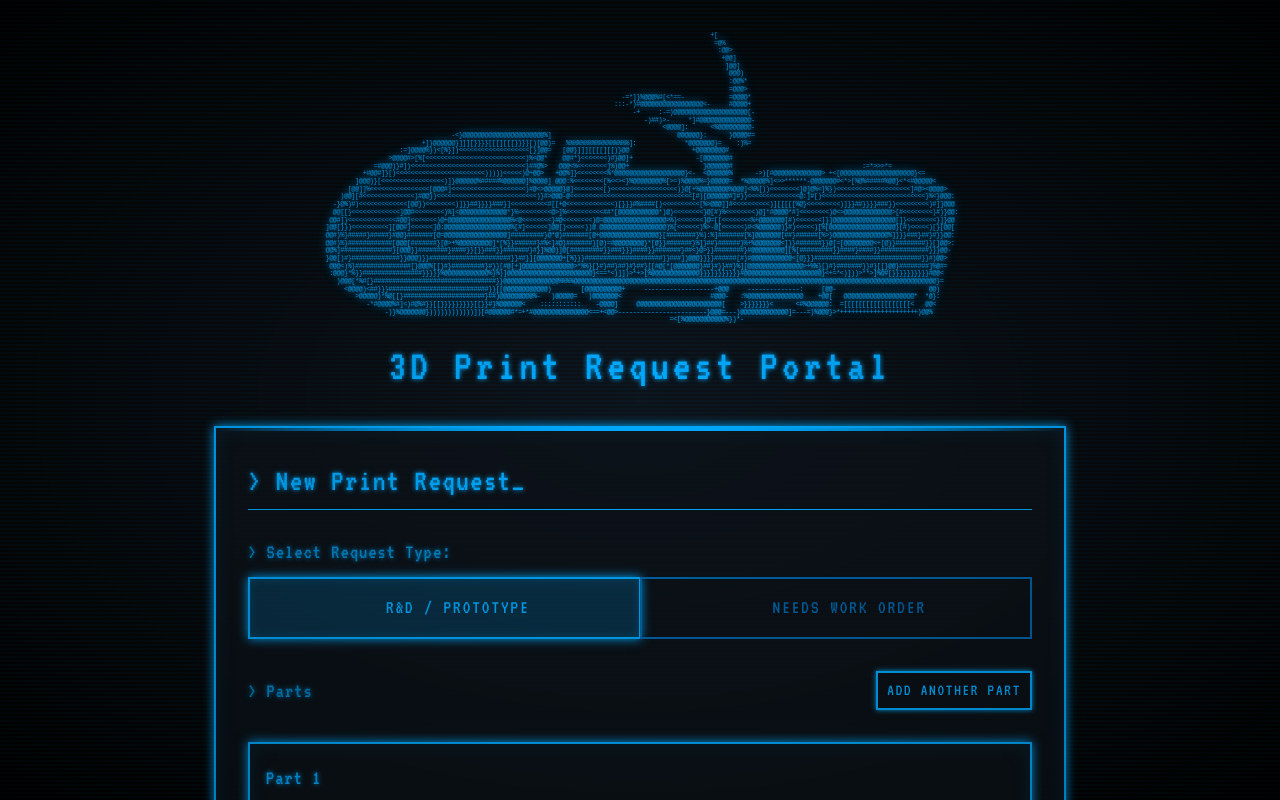
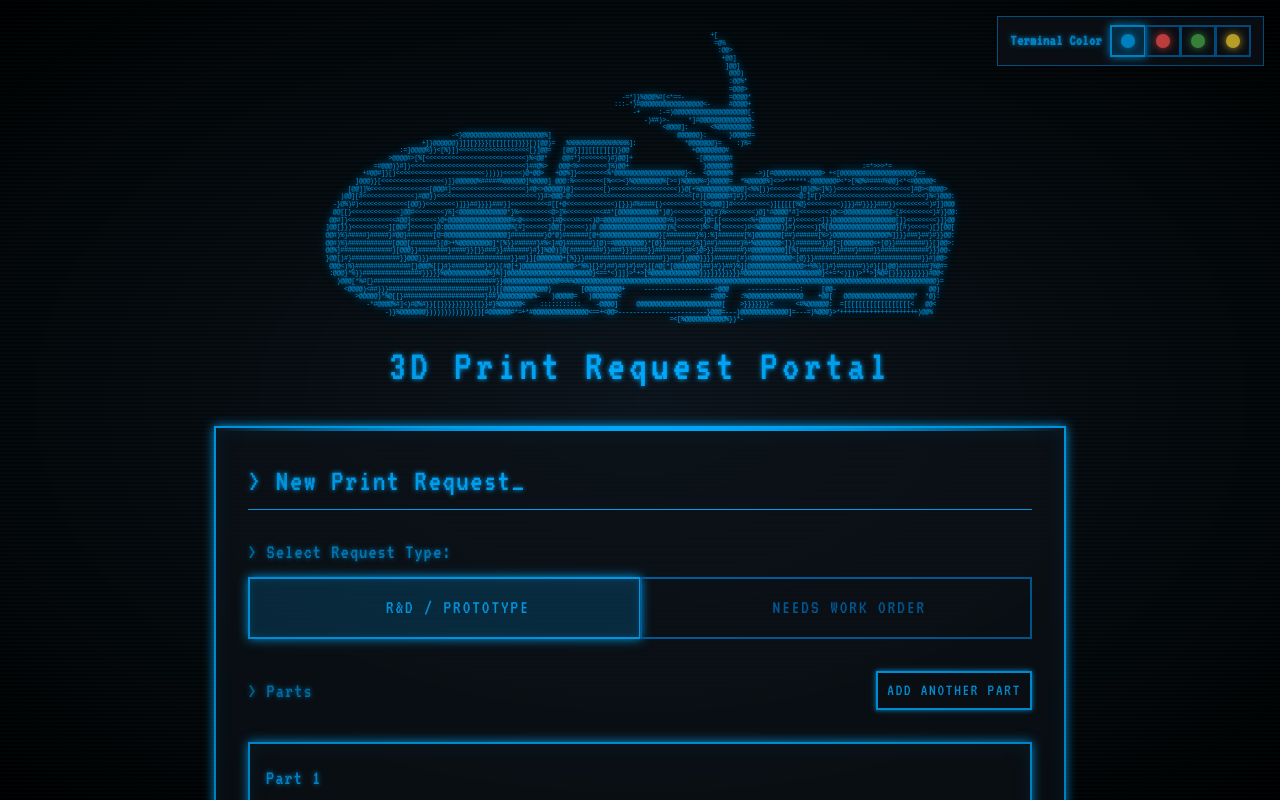
Before and after one commit to IgesAI/Printingportal, a Next.js app: page / in a window 1280 px wide. Shown: the top 800 px of the page. Built offline with nearby package versions, Linux system fonts and the light colour scheme; no server answers; some icons are missing.

Commit message:
Add terminal accent toggle for Fallout theme

```diff
--- a/app/page.tsx
+++ b/app/page.tsx
@@ -1,6 +1,6 @@
 'use client';
 
-import { useState, ChangeEvent } from 'react';
+import { useState, ChangeEvent, useEffect } from 'react';
 import {
   Container,
   Paper,
@@ -44,6 +44,7 @@ export default function Home() {
     requestType: 'rd_parts' as 'rd_parts' | 'work_order',
     workOrderType: null as 'aero' | 'moto' | null,
   });
+  const [accent, setAccent] = useState<'blue' | 'red' | 'green' | 'yellow'>('blue');
 
   const makePart = (): PartForm => ({
     id: crypto.randomUUID(),
@@ -58,6 +59,16 @@ export default function Home() {
   const [parts, setParts] = useState<PartForm[]>([makePart()]);
   const [loading, setLoading] = useState(false);
   const { showToast } = useToast();
+
+  useEffect(() => {
+    const colors: Record<typeof accent, string> = {
+      blue: '#00aaff',
+      red: '#ff5252',
+      green: '#4caf50',
+      yellow: '#fdd835',
+    };
+    document.documentElement.style.setProperty('--terminal-accent', colors[accent]);
+  }, [accent]);
 
   const MAX_UPLOAD_MB =
     Number(process.env.NEXT_PUBLIC_MAX_UPLOAD_MB || 200) || 200;
@@ -260,6 +271,62 @@ export default function Home() {
   return (
     <LocalizationProvider dateAdapter={AdapterDateFns}>
       <Container maxWidth="md" sx={{ py: 4 }}>
+        {/* Accent toggle */}
+        <Box
+          sx={{
+            position: 'fixed',
+            top: 16,
+            right: 16,
+            zIndex: 10,
+            bgcolor: 'background.paper',
+            border: '1px solid',
+            borderColor: 'divider',
+            borderRadius: 2,
+            px: 1.5,
+            py: 1,
+            boxShadow: 2,
+            display: 'flex',
+            alignItems: 'center',
+            gap: 1,
+          }}
+        >
+          <Typography variant="caption" sx={{ fontWeight: 600 }}>
+            Terminal Color
+          </Typography>
+          <ToggleButtonGroup
+            exclusive
+            size="small"
+            value={accent}
+            onChange={(_, value) => value && setAccent(value)}
+            sx={{
+              '& .MuiToggleButton-root': {
+                px: 1,
+                borderRadius: 1,
+                minWidth: 36,
+              },
+            }}
+          >
+            {[
+              { value: 'blue', color: '#00aaff' },
+              { value: 'red', color: '#ff5252' },
+              { value: 'green', color: '#4caf50' },
+              { value: 'yellow', color: '#fdd835' },
+            ].map((opt) => (
+              <ToggleButton key={opt.value} value={opt.value} aria-label={opt.value}>
+                <Box
+                  sx={{
+                    width: 14,
+                    height: 14,
+                    borderRadius: '50%',
+                    bgcolor: opt.color,
+                    boxShadow: `0 0 8px ${opt.color}`,
+                  }}
+                />
+              </ToggleButton>
+            ))}
+          </ToggleButtonGroup>
+        </Box>
+
         {/* Terminal Header with ASCII Art Logo */}
         <Box sx={{ textAlign: 'center', mb: 4 }}>
           <Box
@@ -268,8 +335,8 @@ export default function Home() {
               fontFamily: 'monospace',
               fontSize: { xs: '3px', sm: '5px', md: '6px', lg: '7px' },
               lineHeight: 1.1,
-              color: 'primary.main',
-              textShadow: '0 0 10px #00aaff',
+              color: 'var(--terminal-accent, #00aaff)',
+              textShadow: '0 0 10px var(--terminal-accent, #00aaff)',
               overflow: 'hidden',
               whiteSpace: 'pre',
               mb: 2,
@@ -339,7 +406,7 @@ export default function Home() {
             gutterBottom
             sx={{
               borderBottom: '1px solid',
-              borderColor: 'primary.main',
+              borderColor: 'var(--terminal-accent, #00aaff)',
               pb: 1,
               mb: 3,
             }}
@@ -505,10 +572,11 @@ export default function Home() {
                             borderRadius: 2,
                             p: 2,
                             bgcolor: 'background.paper',
+                            borderColor: 'var(--terminal-accent, #00aaff)',
                           }}
                         >
                           <Box sx={{ display: 'flex', alignItems: 'center', gap: 1, flexWrap: 'wrap' }}>
-                            <UploadFileIcon sx={{ color: 'primary.main' }} />
+                            <UploadFileIcon sx={{ color: 'var(--terminal-accent, #00aaff)' }} />
                             <Typography variant="subtitle1" sx={{ fontWeight: 600 }}>
                               Attach CAD file (optional)
                             </Typography>
@@ -648,7 +716,7 @@ export default function Home() {
 
         {/* Terminal footer */}
         <Box sx={{ mt: 4, textAlign: 'center' }}>
-          <Divider sx={{ mb: 2, borderColor: 'primary.main', opacity: 0.3 }} />
+            <Divider sx={{ mb: 2, borderColor: 'var(--terminal-accent, #00aaff)', opacity: 0.3 }} />
           <Typography variant="body2" color="text.secondary">
             TERMINAL STATUS: ONLINE | SYSTEM INTEGRITY: 100%
           </Typography>
```
